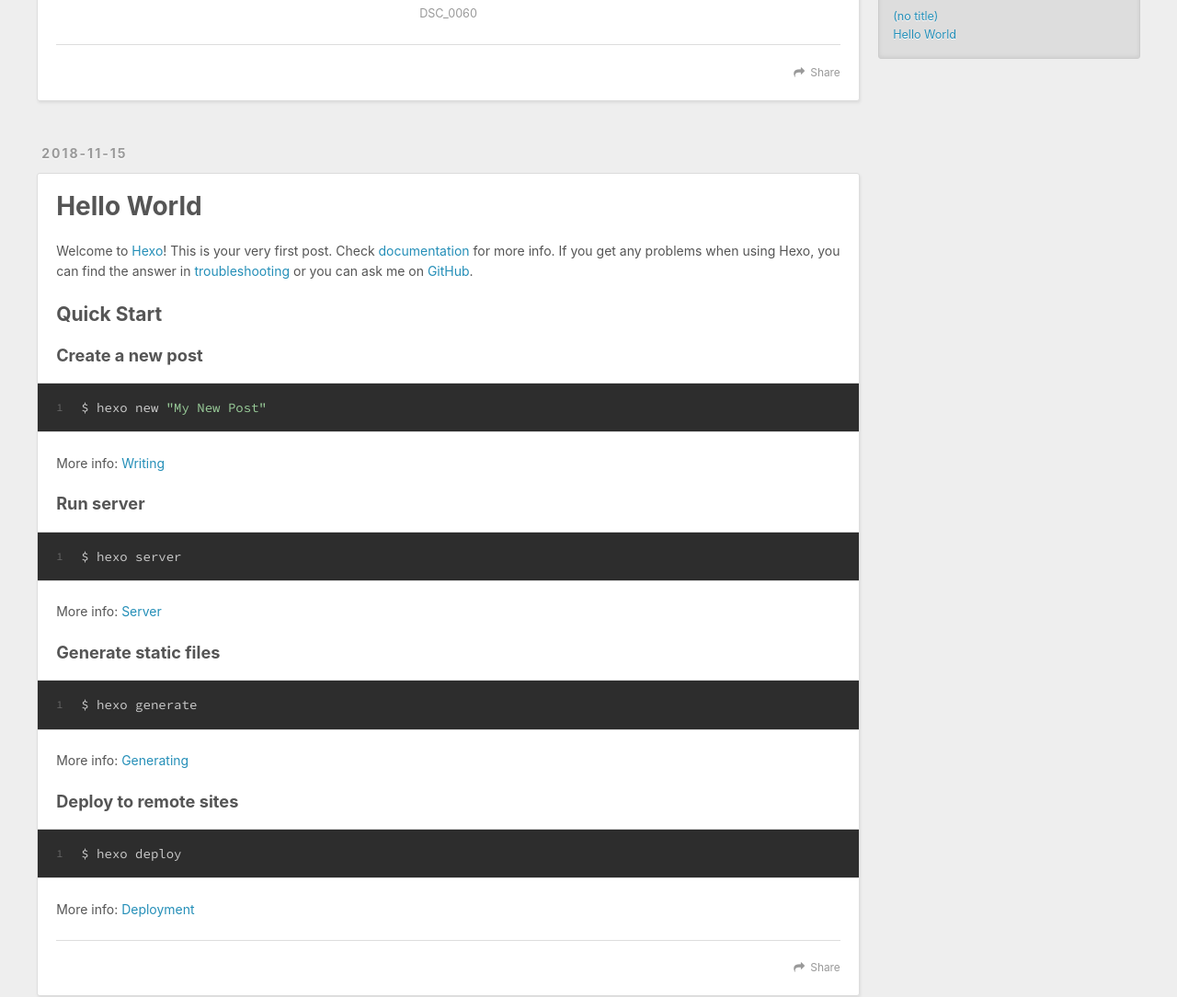
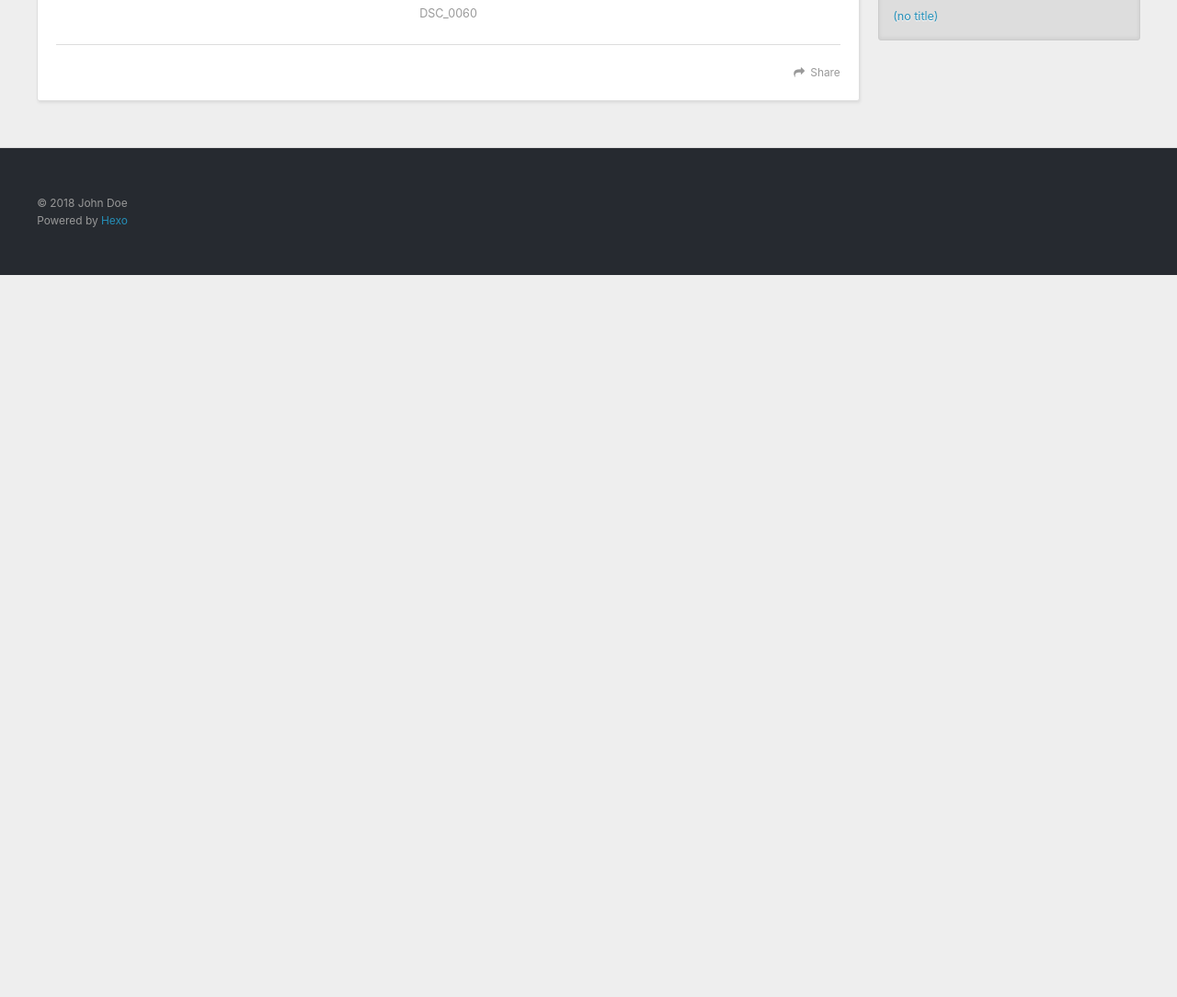
Before and after one commit to nickshen33/nickshen33.github.io, a plain HTML site: page index.html in a window 1280 px wide. Shown: the part 517-1601 px from the top of the page at 92% size. After the commit the page ends 816 px from the top, so only its background shows below. Drawn offline with nearby package versions, Linux system fonts and the light colour scheme.

Commit message:
Site updated: 2018-11-15 10:38:32

```diff
--- a/index.html
+++ b/index.html
@@ -81,52 +81,7 @@
 
     </div>
     <footer class="article-footer">
-      <a data-url="http://yoursite.com/2018/11/15/article-title/" data-id="cjohz6kqm0000u82e69uz3jft" class="article-share-link">Share</a>
-
-
-    </footer>
-  </div>
-
-</article>
-
-
-
-    <article id="post-hello-world" class="article article-type-post" itemscope="" itemprop="blogPost">
-  <div class="article-meta">
-    <a href="/2018/11/15/hello-world/" class="article-date">
-  <time datetime="2018-11-15T01:29:12.887Z" itemprop="datePublished">2018-11-15</time>
-</a>
-
-  </div>
-  <div class="article-inner">
-
-
-      <header class="article-header">
-
-
-    <h1 itemprop="name">
-      <a class="article-title" href="/2018/11/15/hello-world/">Hello World</a>
-    </h1>
-
-
-      </header>
-
-    <div class="article-entry" itemprop="articleBody">
-
-        <p>Welcome to <a href="https://hexo.io/" target="_blank" rel="noopener">Hexo</a>! This is your very first post. Check <a href="https://hexo.io/docs/" target="_blank" rel="noopener">documentation</a> for more info. If you get any problems when using Hexo, you can find the answer in <a href="https://hexo.io/docs/troubleshooting.html" target="_blank" rel="noopener">troubleshooting</a> or you can ask me on <a href="https://github.com/hexojs/hexo/issues" target="_blank" rel="noopener">GitHub</a>.</p>
-<h2 id="Quick-Start"><a href="#Quick-Start" class="headerlink" title="Quick Start"></a>Quick Start</h2><h3 id="Create-a-new-post"><a href="#Create-a-new-post" class="headerlink" title="Create a new post"></a>Create a new post</h3><figure class="highlight bash"><table><tr><td class="gutter"><pre><span class="line">1</span><br></pre></td><td class="code"><pre><span class="line">$ hexo new <span class="string">"My New Post"</span></span><br></pre></td></tr></table></figure>
-<p>More info: <a href="https://hexo.io/docs/writing.html" target="_blank" rel="noopener">Writing</a></p>
-<h3 id="Run-server"><a href="#Run-server" class="headerlink" title="Run server"></a>Run server</h3><figure class="highlight bash"><table><tr><td class="gutter"><pre><span class="line">1</span><br></pre></td><td class="code"><pre><span class="line">$ hexo server</span><br></pre></td></tr></table></figure>
-<p>More info: <a href="https://hexo.io/docs/server.html" target="_blank" rel="noopener">Server</a></p>
-<h3 id="Generate-static-files"><a href="#Generate-static-files" class="headerlink" title="Generate static files"></a>Generate static files</h3><figure class="highlight bash"><table><tr><td class="gutter"><pre><span class="line">1</span><br></pre></td><td class="code"><pre><span class="line">$ hexo generate</span><br></pre></td></tr></table></figure>
-<p>More info: <a href="https://hexo.io/docs/generating.html" target="_blank" rel="noopener">Generating</a></p>
-<h3 id="Deploy-to-remote-sites"><a href="#Deploy-to-remote-sites" class="headerlink" title="Deploy to remote sites"></a>Deploy to remote sites</h3><figure class="highlight bash"><table><tr><td class="gutter"><pre><span class="line">1</span><br></pre></td><td class="code"><pre><span class="line">$ hexo deploy</span><br></pre></td></tr></table></figure>
-<p>More info: <a href="https://hexo.io/docs/deployment.html" target="_blank" rel="noopener">Deployment</a></p>
-
-
-    </div>
-    <footer class="article-footer">
-      <a data-url="http://yoursite.com/2018/11/15/hello-world/" data-id="cjohz6kqz0001u82empds0lb9" class="article-share-link">Share</a>
+      <a data-url="http://yoursite.com/2018/11/15/article-title/" data-id="cjohziqvb0000ag2e56kf2cvx" class="article-share-link">Share</a>
 
 
     </footer>
@@ -170,10 +125,6 @@
             <a href="/2018/11/15/article-title/">(no title)</a>
           </li>
 
-          <li>
-            <a href="/2018/11/15/hello-world/">Hello World</a>
-          </li>
-
       </ul>
     </div>
   </div>
```
Also changed, not shown: 2018/11/15/article-title/index.html (+1 -15 lines), archives/2018/11/index.html (+0 -23 lines), archives/2018/index.html (+0 -23 lines), archives/index.html (+0 -23 lines).
